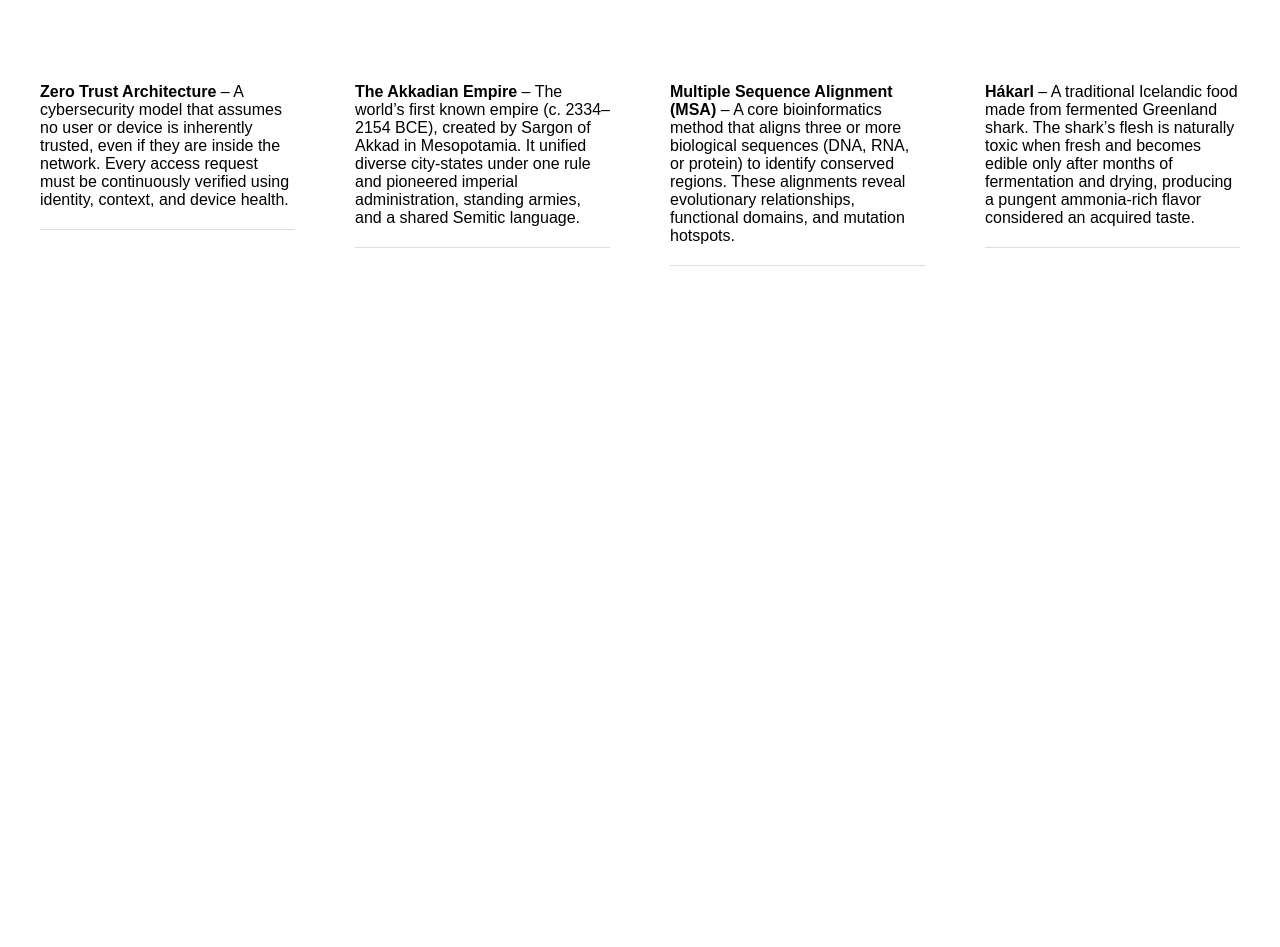
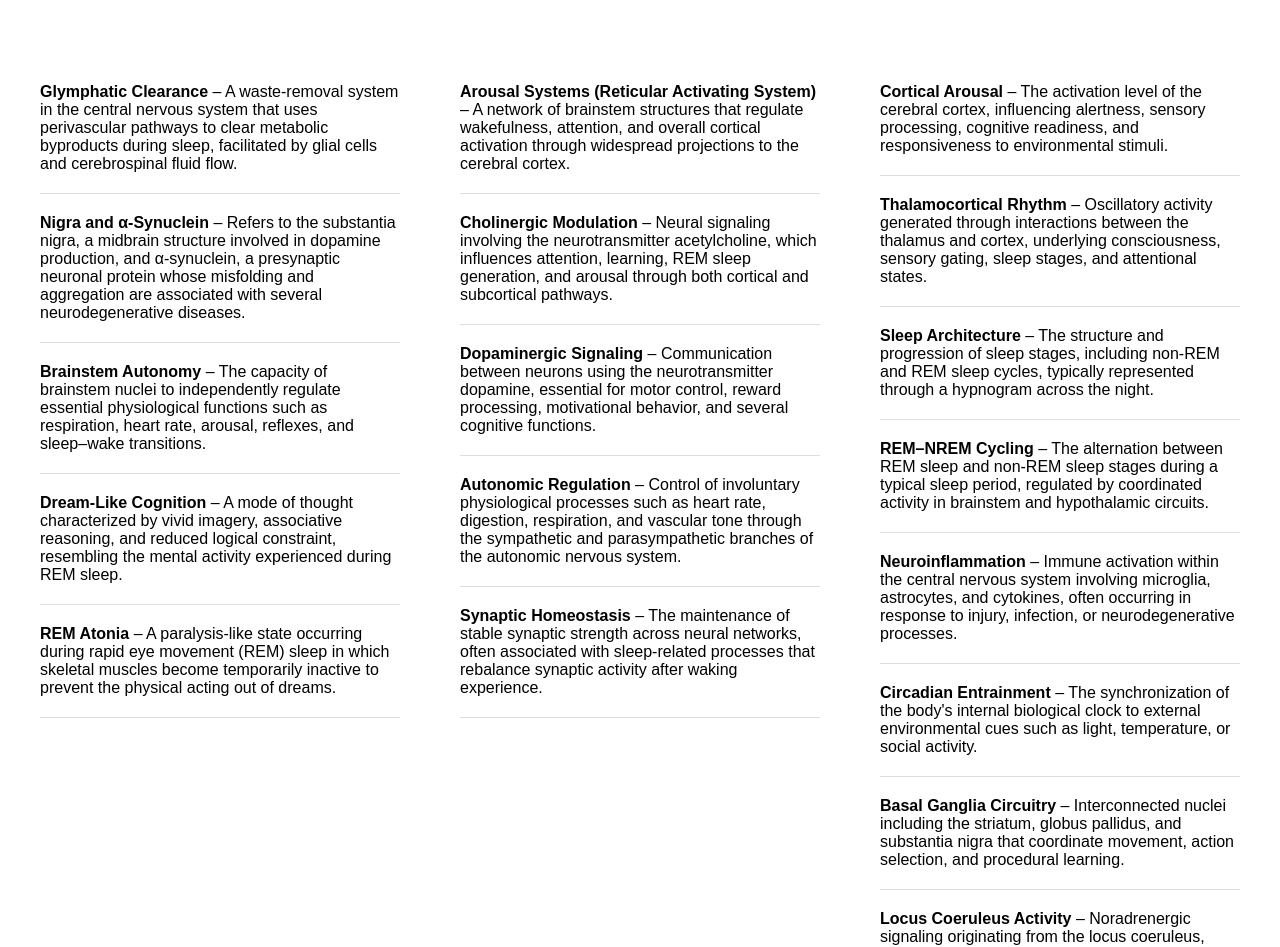
Before and after one commit to GrumpsCat/laulupidu-sheet, a plain HTML site: page index.html in a window 1280 px wide. Shown: the part 93-1040 px from the top of the page. Before the commit the page ends 800 px from the top, so only its background shows below. Drawn offline with Linux system fonts and the light colour scheme.

Commit message:
Update index.html

```diff
--- a/index.html
+++ b/index.html
@@ -3,7 +3,7 @@
 <head>
 <meta charset="UTF-8">
 <meta name="viewport" content="width=device-width, initial-scale=1.0">
-<title>Laulupidu Sheet</title>
+<title>Sleep Sheet</title>
 <style>
     body {
         font-family: Arial, sans-serif;
@@ -21,7 +21,7 @@
 
     .container {
         display: grid;
-        grid-template-columns: repeat(4, 1fr);
+        grid-template-columns: repeat(3, 1fr);
         gap: 20px;
         padding: 20px;
     }
@@ -44,33 +44,81 @@
 <body>
 
 <div class="header">
-    <h1>Laulupidu Sheet</h1>
+    <h1>Sleep Sheet</h1>
 </div>
 
 <div class="container">
 
-    <!-- Column 1: IT Concept -->
+    <!-- Column 1 -->
     <div class="column">
-        <p><strong>Zero Trust Architecture</strong> – A cybersecurity model that assumes no user or device is inherently trusted, even if they are inside the network. Every access request must be continuously verified using identity, context, and device health.</p>
+
+        <p><strong>Glymphatic Clearance</strong> – A waste-removal system in the central nervous system that uses perivascular pathways to clear metabolic byproducts during sleep, facilitated by glial cells and cerebrospinal fluid flow.</p>
         <hr>
+
+        <p><strong>Nigra and α-Synuclein</strong> – Refers to the substantia nigra, a midbrain structure involved in dopamine production, and α-synuclein, a presynaptic neuronal protein whose misfolding and aggregation are associated with several neurodegenerative diseases.</p>
+        <hr>
+
+        <p><strong>Brainstem Autonomy</strong> – The capacity of brainstem nuclei to independently regulate essential physiological functions such as respiration, heart rate, arousal, reflexes, and sleep–wake transitions.</p>
+        <hr>
+
+        <p><strong>Dream-Like Cognition</strong> – A mode of thought characterized by vivid imagery, associative reasoning, and reduced logical constraint, resembling the mental activity experienced during REM sleep.</p>
+        <hr>
+
+        <p><strong>REM Atonia</strong> – A paralysis-like state occurring during rapid eye movement (REM) sleep in which skeletal muscles become temporarily inactive to prevent the physical acting out of dreams.</p>
+        <hr>
+
     </div>
 
-    <!-- Column 2: World History -->
+    <!-- Column 2 -->
     <div class="column">
-        <p><strong>The Akkadian Empire</strong> – The world’s first known empire (c. 2334–2154 BCE), created by Sargon of Akkad in Mesopotamia. It unified diverse city-states under one rule and pioneered imperial administration, standing armies, and a shared Semitic language.</p>
+
+        <p><strong>Arousal Systems (Reticular Activating System)</strong> – A network of brainstem structures that regulate wakefulness, attention, and overall cortical activation through widespread projections to the cerebral cortex.</p>
         <hr>
+
+        <p><strong>Cholinergic Modulation</strong> – Neural signaling involving the neurotransmitter acetylcholine, which influences attention, learning, REM sleep generation, and arousal through both cortical and subcortical pathways.</p>
+        <hr>
+
+        <p><strong>Dopaminergic Signaling</strong> – Communication between neurons using the neurotransmitter dopamine, essential for motor control, reward processing, motivational behavior, and several cognitive functions.</p>
+        <hr>
+
+        <p><strong>Autonomic Regulation</strong> – Control of involuntary physiological processes such as heart rate, digestion, respiration, and vascular tone through the sympathetic and parasympathetic branches of the autonomic nervous system.</p>
+        <hr>
+
+        <p><strong>Synaptic Homeostasis</strong> – The maintenance of stable synaptic strength across neural networks, often associated with sleep-related processes that rebalance synaptic activity after waking experience.</p>
+        <hr>
+
     </div>
 
-    <!-- Column 3: Bioinformatics -->
+    <!-- Column 3 -->
     <div class="column">
-        <p><strong>Multiple Sequence Alignment (MSA)</strong> – A core bioinformatics method that aligns three or more biological sequences (DNA, RNA, or protein) to identify conserved regions. These alignments reveal evolutionary relationships, functional domains, and mutation hotspots.</p>
+
+        <p><strong>Cortical Arousal</strong> – The activation level of the cerebral cortex, influencing alertness, sensory processing, cognitive readiness, and responsiveness to environmental stimuli.</p>
         <hr>
-    </div>
 
-    <!-- Column 4: Rare / Unknown Food -->
-    <div class="column">
-        <p><strong>Hákarl</strong> – A traditional Icelandic food made from fermented Greenland shark. The shark’s flesh is naturally toxic when fresh and becomes edible only after months of fermentation and drying, producing a pungent ammonia-rich flavor considered an acquired taste.</p>
+        <p><strong>Thalamocortical Rhythm</strong> – Oscillatory activity generated through interactions between the thalamus and cortex, underlying consciousness, sensory gating, sleep stages, and attentional states.</p>
         <hr>
+
+        <p><strong>Sleep Architecture</strong> – The structure and progression of sleep stages, including non-REM and REM sleep cycles, typically represented through a hypnogram across the night.</p>
+        <hr>
+
+        <p><strong>REM–NREM Cycling</strong> – The alternation between REM sleep and non-REM sleep stages during a typical sleep period, regulated by coordinated activity in brainstem and hypothalamic circuits.</p>
+        <hr>
+
+        <p><strong>Neuroinflammation</strong> – Immune activation within the central nervous system involving microglia, astrocytes, and cytokines, often occurring in response to injury, infection, or neurodegenerative processes.</p>
+        <hr>
+
+        <p><strong>Circadian Entrainment</strong> – The synchronization of the body's internal biological clock to external environmental cues such as light, temperature, or social activity.</p>
+        <hr>
+
+        <p><strong>Basal Ganglia Circuitry</strong> – Interconnected nuclei including the striatum, globus pallidus, and substantia nigra that coordinate movement, action selection, and procedural learning.</p>
+        <hr>
+
+        <p><strong>Locus Coeruleus Activity</strong> – Noradrenergic signaling originating from the locus coeruleus, influential in arousal, stress responses, attention, and sleep–wake regulation.</p>
+        <hr>
+
+        <p><strong>Hypothalamic Sleep Switch</strong> – A set of hypothalamic neurons, including the ventrolateral preoptic nucleus (VLPO), that act as a regulatory mechanism controlling the transition between sleep and wakefulness.</p>
+        <hr>
+
     </div>
 
 </div>
```
